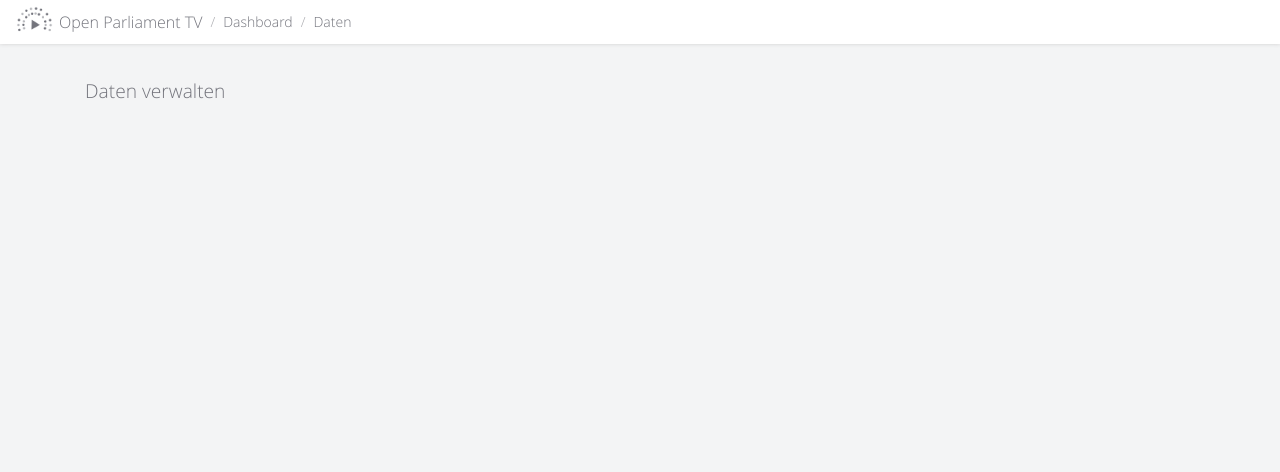
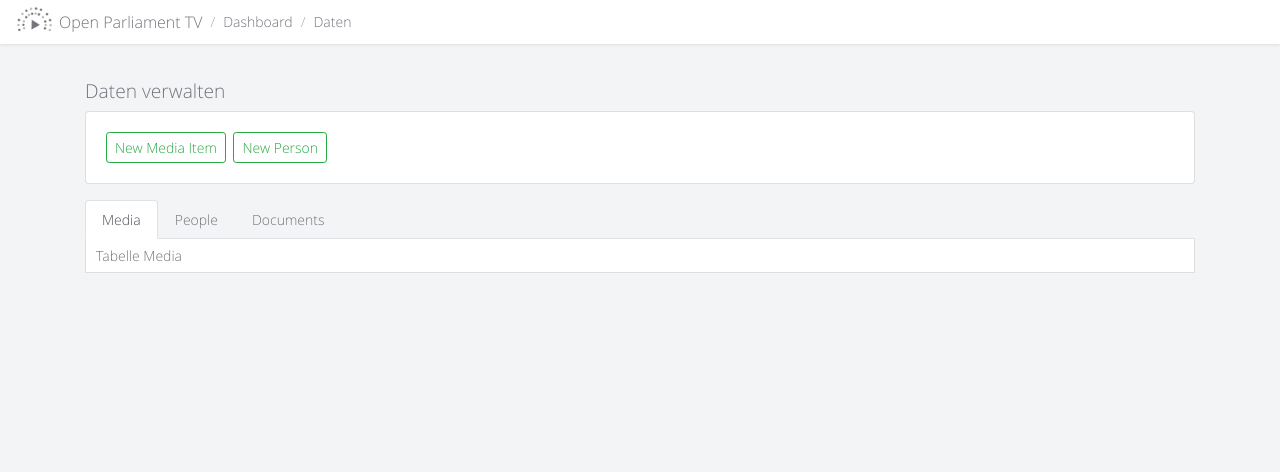
Before and after one commit to OpenParliamentTV/OpenParliamentTV-Platform, a PHP site: page /bundestag_speeches/manage/data/page in a window 1280 px wide. Shown: the top 472 px of the page. Run offline with PHP 8.4, Linux system fonts and the light colour scheme; the visitor is signed in with stand-in values (Sample User, id 1); data that the repository does not hold is empty; some libraries are stand-ins or nearby versions.

Commit message:
prepare manage data > overview

```diff
--- a/content/client/css/style.css
+++ b/content/client/css/style.css
@@ -253,12 +253,17 @@ h1, h2 {
 
 .btn, input, select {
     font-weight: 300 !important;
+}
+
+.btn:not([class^='btn-outline-'], [class*='btn-outline-']) {
     color: var(--primary-fg-color);
     border-color: #CFCFCF;
     background: #fff;
 }
 
-.btn:hover, .btn:focus, .btn:not(.disabled).active {
+.btn:not([class^='btn-outline-'], [class*='btn-outline-']):hover,
+.btn:not([class^='btn-outline-'], [class*='btn-outline-']):focus,
+.btn:not([class^='btn-outline-'], [class*='btn-outline-']):not(.disabled).active {
     background: #73747C !important;
     border-color: #73747C !important;
     color: #fff;
@@ -290,6 +295,14 @@ main .btn[data-toggle="collapse"]:not(.collapsed) {
 
 .btn[data-toggle="collapse"].collapsed .labelShow {
     display: inline;
+}
+
+.tab-content {
+    background: #fff;
+    border-right: 1px solid rgba(0,0,0,.125);
+    border-left: 1px solid rgba(0,0,0,.125);
+    border-bottom: 1px solid rgba(0,0,0,.125);
+    padding: 6px 10px;
 }
 
 .switch {
--- a/content/pages/manage/data/page.php
+++ b/content/pages/manage/data/page.php
@@ -3,6 +3,28 @@
 	<div class="row" style="position: relative; z-index: 1">
 		<div class="col-12">
 			<h2><?php echo L::manageData; ?></h2>
+			<div class="card mb-3">
+				<div class="card-body">
+					<a href="" class="btn btn-outline-success btn-sm mr-1">New Media Item</a>
+					<a href="" class="btn btn-outline-success btn-sm mr-1">New Person</a>
+				</div>
+			</div>
+			<ul class="nav nav-tabs" role="tablist">
+				<li class="nav-item">
+					<a class="nav-link active" id="media-tab" data-toggle="tab" href="#media" role="tab" aria-controls="media" aria-selected="true">Media</a>
+					</li>
+				<li class="nav-item">
+					<a class="nav-link" id="people-tab" data-toggle="tab" href="#people" role="tab" aria-controls="people" aria-selected="false">People</a>
+				</li>
+				<li class="nav-item">
+					<a class="nav-link" id="documents-tab" data-toggle="tab" href="#documents" role="tab" aria-controls="documents" aria-selected="false">Documents</a>
+				</li>
+			</ul>
+			<div class="tab-content">
+				<div class="tab-pane fade show active" id="media" role="tabpanel" aria-labelledby="media-tab">Tabelle Media</div>
+				<div class="tab-pane fade" id="people" role="tabpanel" aria-labelledby="people-tab">Tabelle Person</div>
+				<div class="tab-pane fade" id="documents" role="tabpanel" aria-labelledby="documents-tab">Tabelle Document</div>
+			</div>
 		</div>
 	</div>
 </main>
```
